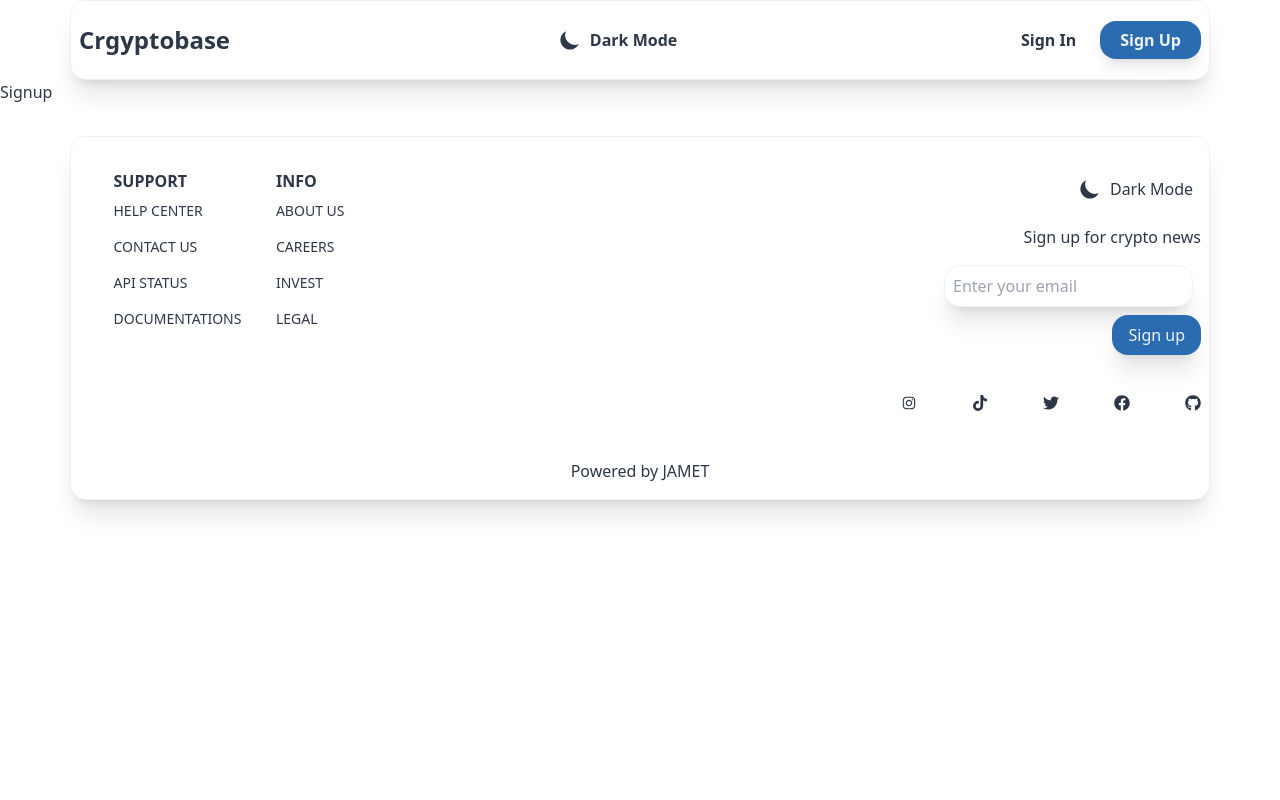
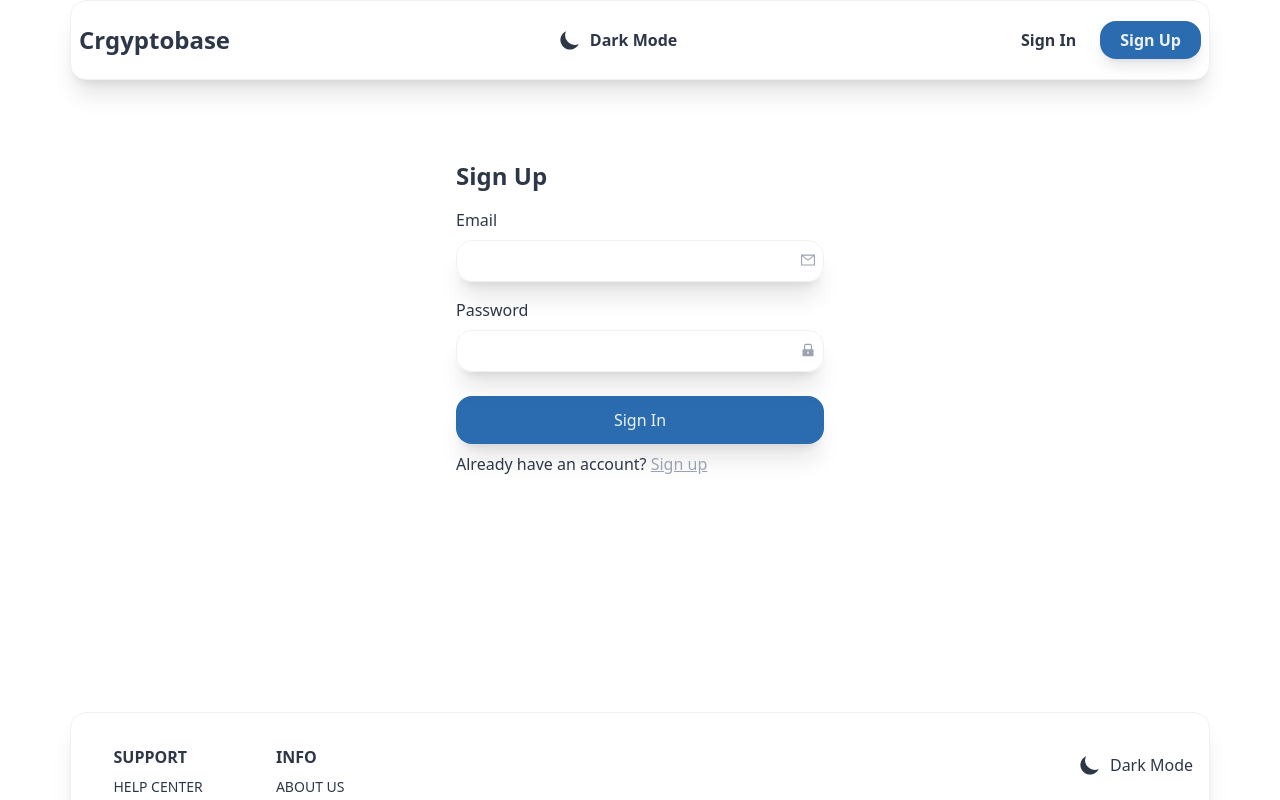
Before and after one commit to chaerulumam/crypto-project, a React (Create React App) app: page /signup in a window 1280 px wide. Shown: the top 800 px of the page. Built offline with nearby package versions, Linux system fonts and the light colour scheme.

Commit message:
signup page

```diff
--- a/src/routes/Signup.jsx
+++ b/src/routes/Signup.jsx
@@ -1,7 +1,46 @@
 import React from "react";
+import { AiFillLock, AiOutlineMail } from "react-icons/ai";
+import { Link } from "react-router-dom";
 
 const Signup = () => {
-  return <div>Signup</div>;
+  return (
+    <div>
+      <div className="max-w-[400px] mx-auto min-h-[600px] px-4 py-20">
+        <h1 className="font-bold text-2xl">Sign Up</h1>
+        <form>
+          <div className="my-4">
+            <label>Email</label>
+            <div className="my-2 w-full relative rounded-2xl shadow-xl">
+              <input
+                className="w-full p-2 bg-primary border border-input rounded-2xl"
+                type="email"
+              />
+              <AiOutlineMail className="absolute right-2 top-3 text-gray-400" />
+            </div>
+          </div>
+          <div className="my-4">
+            <label>Password</label>
+            <div className="my-2 w-full relative rounded-2xl shadow-xl">
+              <input
+                className="w-full p-2 bg-primary border border-input rounded-2xl"
+                type="password"
+              />
+              <AiFillLock className="absolute right-2 top-3 text-gray-400" />
+            </div>
+          </div>
+          <button className="w-full my-2 p-3 bg-button text-btnText rounded-2xl shadow-xl">
+            Sign In
+          </button>
+        </form>
+        <p>
+          Already have an account?{" "}
+          <Link to="/signin" className="text-gray-400 underline">
+            Sign up
+          </Link>
+        </p>
+      </div>
+    </div>
+  );
 };
 
 export default Signup;
```
